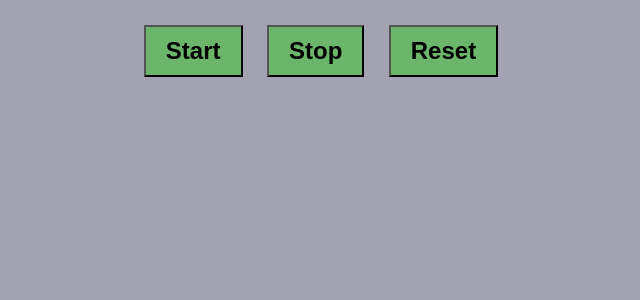
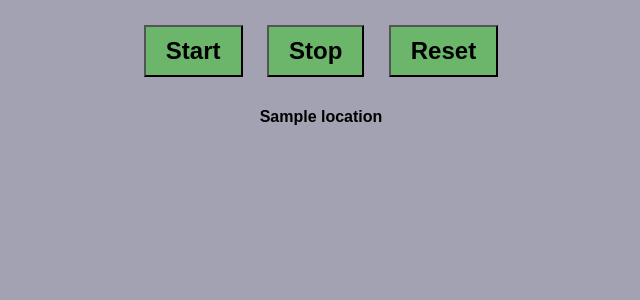
Before and after one commit to pchatman/stopwatch_flask, a Flask app: template templates/index.html in a window 1280 px wide. Shown: the part 385-685 px from the top of the page, without its empty margins (319-959 px from the left). Run offline with Flask 3, Linux system fonts and the light colour scheme; the template is opened without the code that fills it: most values are stand-ins (such as "Sample title", 1, 10 or a date in 2020).

Commit message:
feat: "Add clock section to holds individual clocks"

```diff
--- a/templates/index.html
+++ b/templates/index.html
@@ -22,6 +22,16 @@
         <button onclick="start()">Start</button>
         <button onclick="stop()">Stop</button>
         <button onclick="reset()">Reset</button>
+
+        <!-- World Clocks Section -->
+        <div id="world-clocks" class="world-clocks">
+            {% for location in world_timezones %}
+            <div class="clock" data-tz="{{ location.tz }}">
+                <h4>{{ location.name }}</h4>
+                <div class="time" id="clock-{{ loop.index }}"></div>
+            </div>
+            {% endfor %}
+        </div>
     </body>
 
 </html>
```
